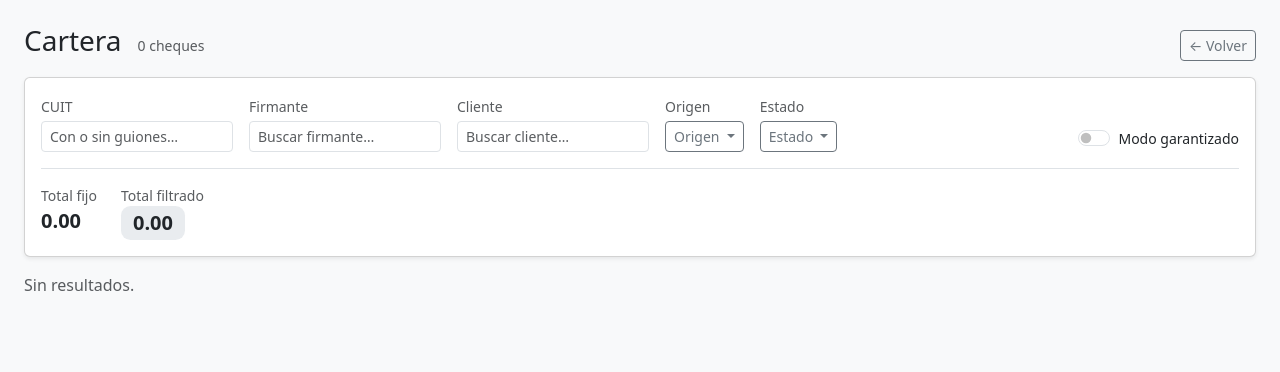
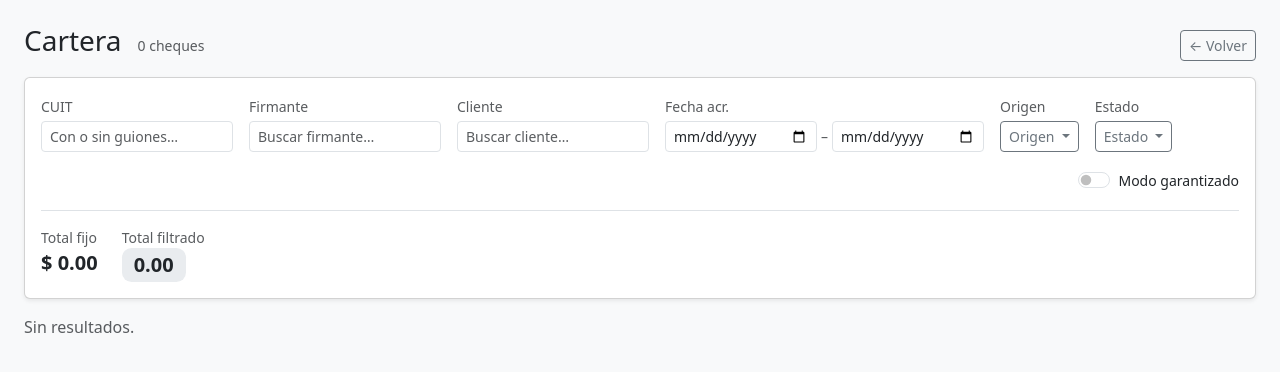
Before and after one commit to Santisiele/portfolio-microsoft, a Flask app: template templates/portfolio.html in a window 1280 px wide. Shown: the top 372 px of the page. Run offline with Flask 3, Linux system fonts and the light colour scheme; the template is opened without the code that fills it, so the values that code supplies are empty.

Commit message:
agrego filtro por fecha

```diff
--- a/static/js/portfolio.js
+++ b/static/js/portfolio.js
@@ -3,6 +3,8 @@
     cuit: document.getElementById("f-cuit"),
     firmante: document.getElementById("f-firmante"),
     cliente: document.getElementById("f-cliente"),
+    acrFrom: document.getElementById("f-acr-from"),
+    acrTo: document.getElementById("f-acr-to"),
     guaranteed: document.getElementById("guaranteed"),
     count: document.getElementById("count"),
     totalFixed: document.getElementById("total-fixed"),
@@ -39,8 +41,20 @@
     td.textContent = formatAmount(raw);
   });
 
+  const acrDates = rows.map((tr) => tr.dataset.acr).filter(Boolean).sort();
+  if (acrDates.length && els.acrFrom && els.acrTo) {
+    const minD = acrDates[0];
+    const maxD = acrDates[acrDates.length - 1];
+    els.acrFrom.value = minD;
+    els.acrTo.value = maxD;
+    els.acrFrom.min = minD;
+    els.acrFrom.max = maxD;
+    els.acrTo.min = minD;
+    els.acrTo.max = maxD;
+  }
+
   function isGuaranteed(tr) {
-    return tr.dataset.account === "5005" && tr.dataset.state === "Vendido";
+    return tr.dataset.account === "5006" && tr.dataset.state === "Vendido";
   }
 
   function selectedOrigins() {
@@ -64,6 +78,8 @@
     const cuitQ = onlyDigits(els.cuit.value);
     const firmanteQ = els.firmante.value.trim().toLowerCase();
     const clienteQ = els.cliente.value.trim().toLowerCase();
+    const acrFrom = els.acrFrom ? els.acrFrom.value : "";
+    const acrTo = els.acrTo ? els.acrTo.value : "";
     const origins = selectedOrigins();
     const states = selectedStates();
 
@@ -78,7 +94,9 @@
       const okCliente = !clienteQ || tr.dataset.cliente.indexOf(clienteQ) !== -1;
       const okOrigen = origins.length === 0 || origins.indexOf(tr.dataset.origen) !== -1;
       const okEstado = states.length === 0 || states.indexOf(tr.dataset.state) !== -1;
-      const show = inBase && okCuit && okFirmante && okCliente && okOrigen && okEstado;
+      const acr = tr.dataset.acr;
+      const okAcr = !acr || ((!acrFrom || acr >= acrFrom) && (!acrTo || acr <= acrTo));
+      const show = inBase && okCuit && okFirmante && okCliente && okOrigen && okEstado && okAcr;
       tr.style.display = show ? "" : "none";
       if (show) visible.push(tr);
     });
@@ -137,6 +155,9 @@
   [els.cuit, els.firmante, els.cliente].forEach(function (el) {
     if (el) el.addEventListener("input", apply);
   });
+  [els.acrFrom, els.acrTo].forEach(function (el) {
+    if (el) el.addEventListener("change", apply);
+  });
   if (els.guaranteed) els.guaranteed.addEventListener("change", apply);
   origenBoxes.forEach(function (b) { b.addEventListener("change", apply); });
   estadoBoxes.forEach(function (b) { b.addEventListener("change", apply); });
--- a/templates/portfolio.html
+++ b/templates/portfolio.html
@@ -12,11 +12,9 @@
   {% set origen_class = {"DHF": "origen-dhf", "CONFINANCE": "origen-confinance", "BOLSA": "origen-bolsa"} %}
   {% set estado_class = {
     "En cartera": "estado-en-cartera",
-    "CARTERA": "estado-en-cartera",
     "Pendiente": "estado-pendiente",
     "Pendiente de pago": "estado-pendiente-de-pago",
     "Vendido": "estado-vendido",
-    "VENDIDO": "estado-vendido",
     "Depositado": "estado-depositado"
   } %}
 
@@ -57,6 +55,15 @@
         <div>
           <label class="form-label small text-muted mb-1" for="f-cliente">Cliente</label>
           <input id="f-cliente" type="search" class="form-control form-control-sm" placeholder="Buscar cliente…" style="width: 12rem;">
+        </div>
+
+        <div>
+          <label class="form-label small text-muted mb-1 d-block">Fecha acr.</label>
+          <div class="d-flex align-items-center gap-1">
+            <input id="f-acr-from" type="date" class="form-control form-control-sm" style="width: 9.5rem;">
+            <span class="text-muted small">–</span>
+            <input id="f-acr-to" type="date" class="form-control form-control-sm" style="width: 9.5rem;">
+          </div>
         </div>
 
         <div>
@@ -109,7 +116,7 @@
       <div class="d-flex flex-wrap gap-4 mt-3 pt-3 border-top">
         <div>
           <div class="text-muted small">Total fijo</div>
-          <div class="fs-5 fw-semibold"><span id="total-fixed">0.00</span></div>
+          <div class="fs-5 fw-semibold">$ <span id="total-fixed">0.00</span></div>
         </div>
         <div>
           <div class="text-muted small">Total filtrado</div>
@@ -122,6 +129,7 @@
   </div>
 
   {% if rows %}
+  <span class="text-muted small">Click en los encabezados para ordenar por columna</span>
     <div class="card shadow-sm">
       <div class="card-body p-0">
         <table class="table table-sm table-striped table-hover align-middle mb-0">
@@ -135,6 +143,11 @@
           </thead>
           <tbody id="rows">
             {% for row in rows %}
+              {% set acr_iso = "" %}
+              {% if row["Fecha Acr."] and "/" in row["Fecha Acr."] %}
+                {% set _p = row["Fecha Acr."].split("/") %}
+                {% set acr_iso = _p[2] ~ "-" ~ _p[1] ~ "-" ~ _p[0] %}
+              {% endif %}
               <tr
                 data-amount="{{ row['Importe'] or 0 }}"
                 data-cuit="{{ row['Cuit Librador'] or '' }}"
@@ -142,7 +155,8 @@
                 data-cliente="{{ (row['Cliente'] or '')|lower }}"
                 data-origen="{{ row['Origen'] or '' }}"
                 data-account="{{ row['Cuenta Destino'] or '' }}"
-                data-state="{{ row['Estado'] or '' }}">
+                data-state="{{ row['Estado'] or '' }}"
+                data-acr="{{ acr_iso }}">
                 {% for col in columns %}
                   {% set value = row.get(col) %}
                   {% if col == "Importe" %}
```
